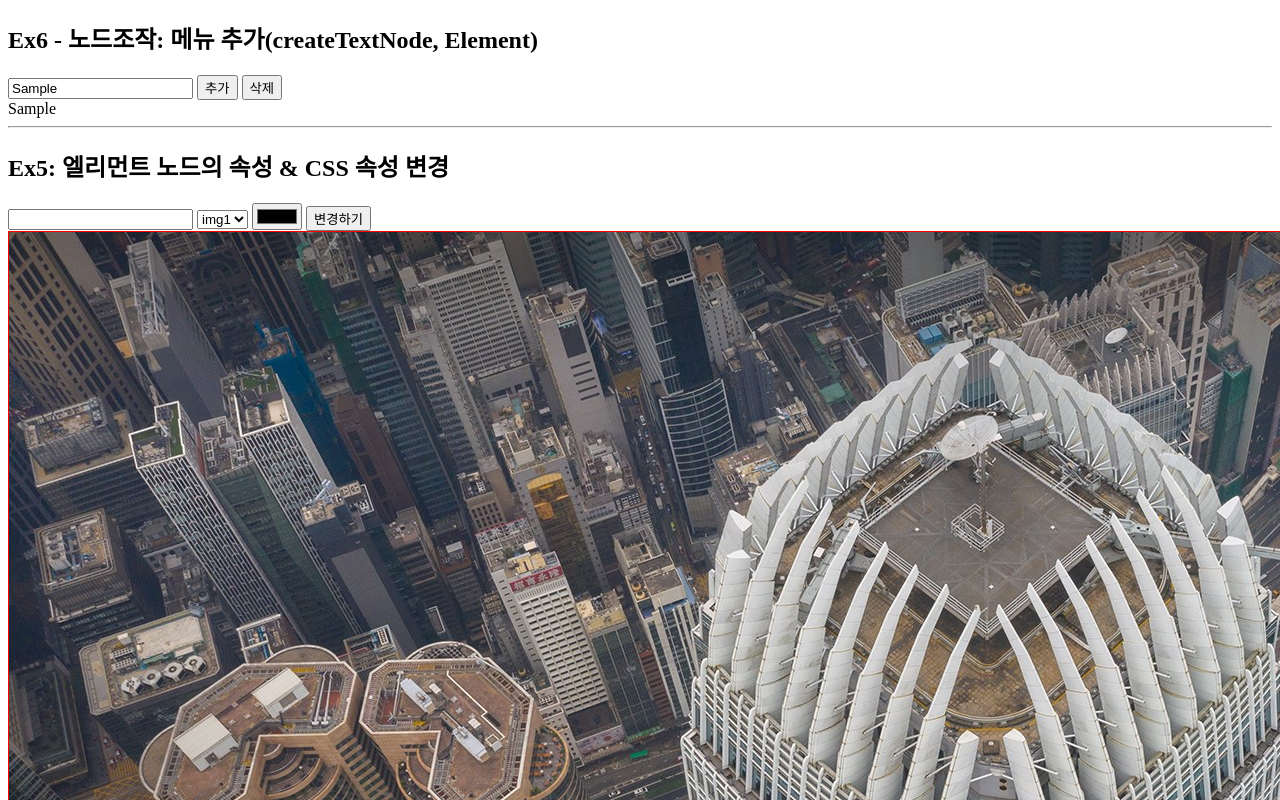
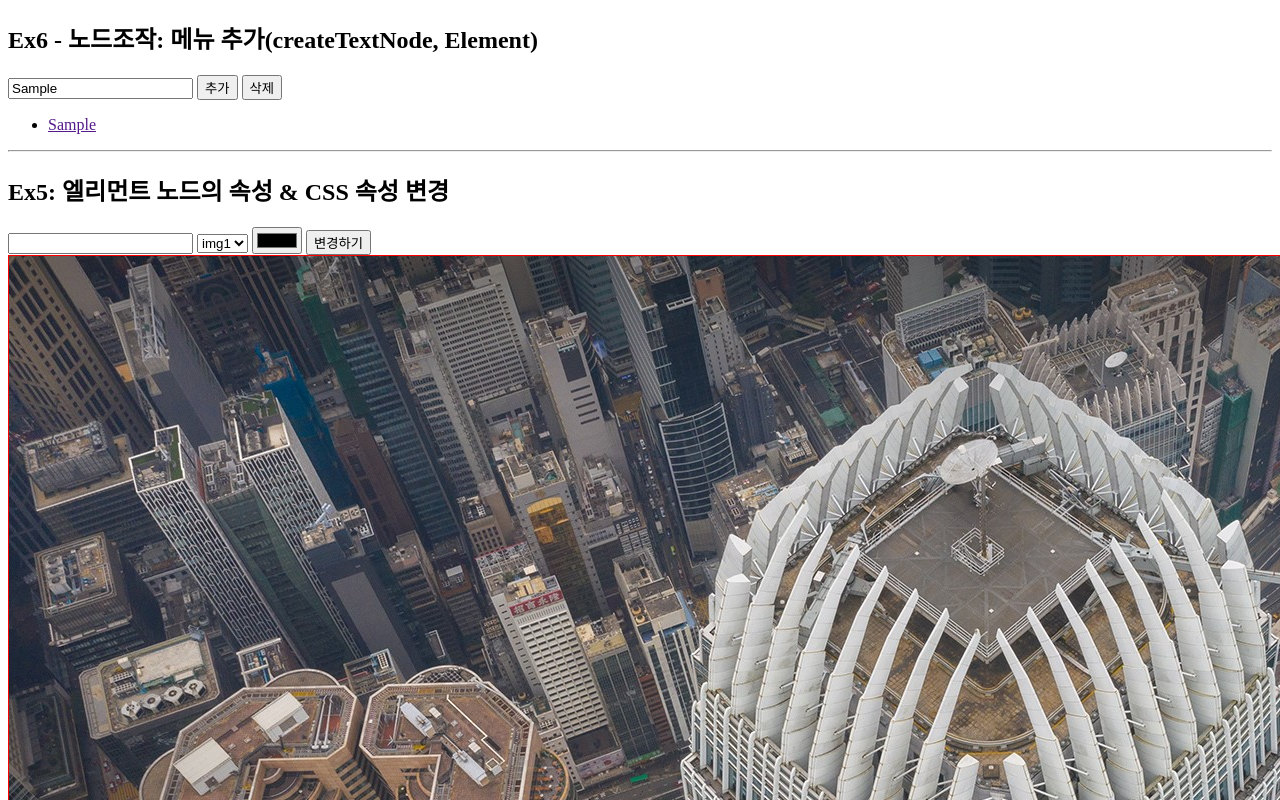
Before and after one commit to broship0821/javascript, a plain HTML site: page dom/javascript1-dom.html in a window 1280 px wide. Both pictures are taken after typing "Sample" into the empty fields and a click on the button "추가". Shown: the top 800 px of the page. Drawn offline with Linux system fonts and the light colour scheme.

Commit message:
innerHTML

```diff
--- a/dom/javascript1-dom.html
+++ b/dom/javascript1-dom.html
@@ -14,9 +14,9 @@
             <input type="button" class="add-button" value="추가">
             <input type="button" class="del-button" value="삭제">
         </div>
-        <div class="menu-list">
+        <ul class="menu-list">
 
-        </div>
+        </ul>
     </section>
     <hr/>
     <section id="section5">
--- a/dom/javascript1-dom.js
+++ b/dom/javascript1-dom.js
@@ -3,18 +3,40 @@ window.addEventListener("load", function(){
     var section = document.querySelector("#section6");
 
     var titleInput = section.querySelector(".title-input");
-    var menuListDiv = section.querySelector(".menu-list");
+    var menuListUl = section.querySelector(".menu-list");
     var addButton = section.querySelector(".add-button");
     var delButton = section.querySelector(".del-button");
 
     addButton.onclick = function() {
+
         var title = titleInput.value;
-        var txtNode = document.createTextNode(title);
-        menuListDiv.appendChild(txtNode);
+
+        menuListUl.innerHTML += '<li><a href="">' + title + '</a></li>';
+        //이렇게 하면 한줄로 작성 가능하나 입력할때 마다 객체가 다시 만들어져서 무거워짐
+        //많은 내용을 넣을땐 밑에 방식을 사용하는것이 더 나음
+        //------------------------------------------------------
+
+        // var title = titleInput.value;
+        // var txtNode = document.createTextNode(title);
+
+        // var aNode = document.createElement("a");
+        // aNode.href="";
+        // aNode.appendChild(txtNode);
+
+        // var liNode = document.createElement("li");
+        // liNode.appendChild(aNode);
+
+        // menuListUl.appendChild(liNode);
+
+        //------------------------------------------------------
+
+        // var title = titleInput.value;
+        // var txtNode = document.createTextNode(title);
+        // menuListDiv.appendChild(txtNode);
     };
     delButton.onclick = function() {
-        var txtNode = menuListDiv.childNodes[0];
-        menuListDiv.removeChild(txtNode);
+        var txtNode = menuListUl.childNodes[0];
+        menuListUl.removeChild(txtNode);
     };
 });
 //Ex5: 엘리먼트 노드의 속성 & CSS 속성 변경
```
